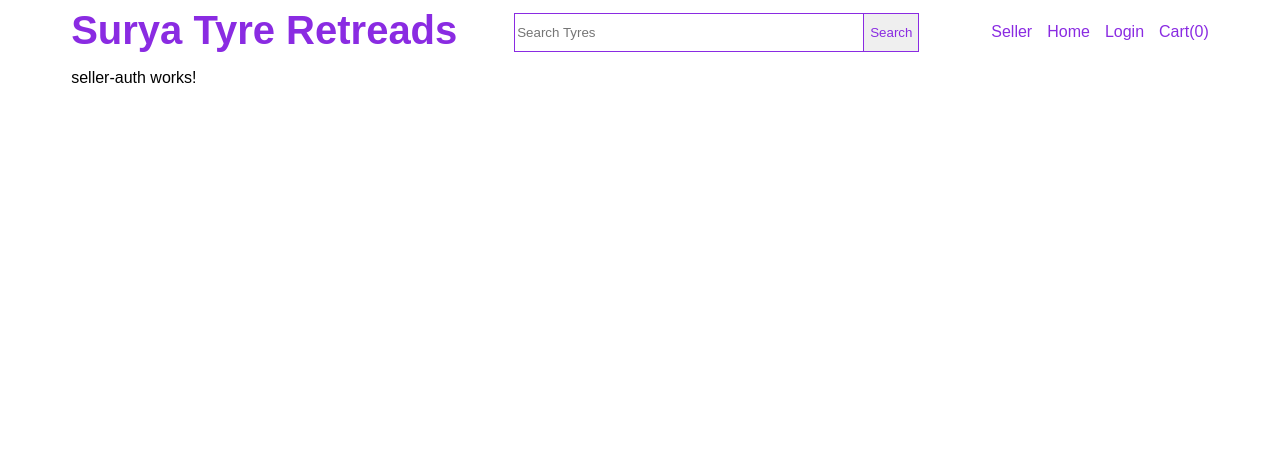
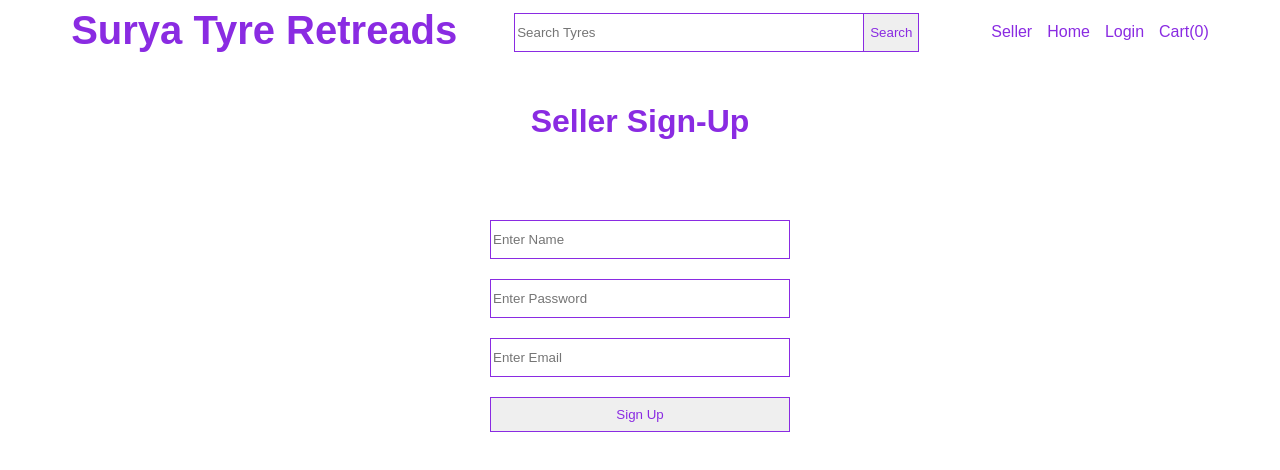
Before and after one commit to tvavinash10/tyre-project, an Angular app: page /seller-auth in a window 1280 px wide. Shown: the top 470 px of the page. Built offline with nearby package versions, Linux system fonts and the light colour scheme.

Commit message:
Sign-Up Form for Seller

```diff
--- a/src/app/app.module.ts
+++ b/src/app/app.module.ts
@@ -1,4 +1,5 @@
 import { NgModule } from '@angular/core';
+import { FormsModule } from '@angular/forms';
 import { BrowserModule } from '@angular/platform-browser';
 
 import { AppRoutingModule } from './app-routing.module';
@@ -16,7 +17,8 @@
   ],
   imports: [
     BrowserModule,
-    AppRoutingModule
+    AppRoutingModule,
+    FormsModule
   ],
   providers: [],
   bootstrap: [AppComponent]
--- a/src/app/seller-auth/seller-auth.component.css
+++ b/src/app/seller-auth/seller-auth.component.css
@@ -0,0 +1,8 @@
+.sign-up{
+    text-align: center;
+}
+.sign-up h1{
+    margin-top: 50px;
+    margin-bottom: 80px;
+    color: blueviolet;
+}
--- a/src/app/seller-auth/seller-auth.component.html
+++ b/src/app/seller-auth/seller-auth.component.html
@@ -1 +1,29 @@
-<p>seller-auth works!</p>
+<div class="seller-auth">
+  <div class="sign-up">
+    <h1>Seller Sign-Up</h1>
+    <form #sellerSignUp="ngForm" (ngSubmit)="signUp(sellerSignUp.value)" class="common-form">
+      <input
+        type="text"
+        class="form-input"
+        placeholder="Enter Name"
+        name="name"
+        ngModel
+      />
+      <input
+        type="password"
+        class="form-input"
+        placeholder="Enter Password"
+        name="password"
+        ngModel
+      />
+      <input
+        type="text"
+        class="form-input"
+        placeholder="Enter Email"
+        name="email"
+        ngModel
+      />
+      <button class="form-button">Sign Up</button>
+    </form>
+  </div>
+</div>
--- a/src/app/seller-auth/seller-auth.component.ts
+++ b/src/app/seller-auth/seller-auth.component.ts
@@ -6,5 +6,7 @@
   styleUrls: ['./seller-auth.component.css']
 })
 export class SellerAuthComponent {
-
+  signUp(data:object):void{
+    console.warn(data);
+  }
 }
--- a/src/styles.css
+++ b/src/styles.css
@@ -5,3 +5,20 @@
     margin-left: 5%;
     margin-right: 5%;
 }
+.common-form{
+    display: flex;
+    flex-direction: column;
+    width: 300px;
+    margin: auto;
+}
+.form-input{
+    height: 35px;
+    margin-bottom: 20px;
+    border: 1px solid blueviolet;
+}
+.form-button{
+    height: 35px;
+    border: 1px solid blueviolet;
+    color: blueviolet;
+    cursor: pointer;
+}
```
